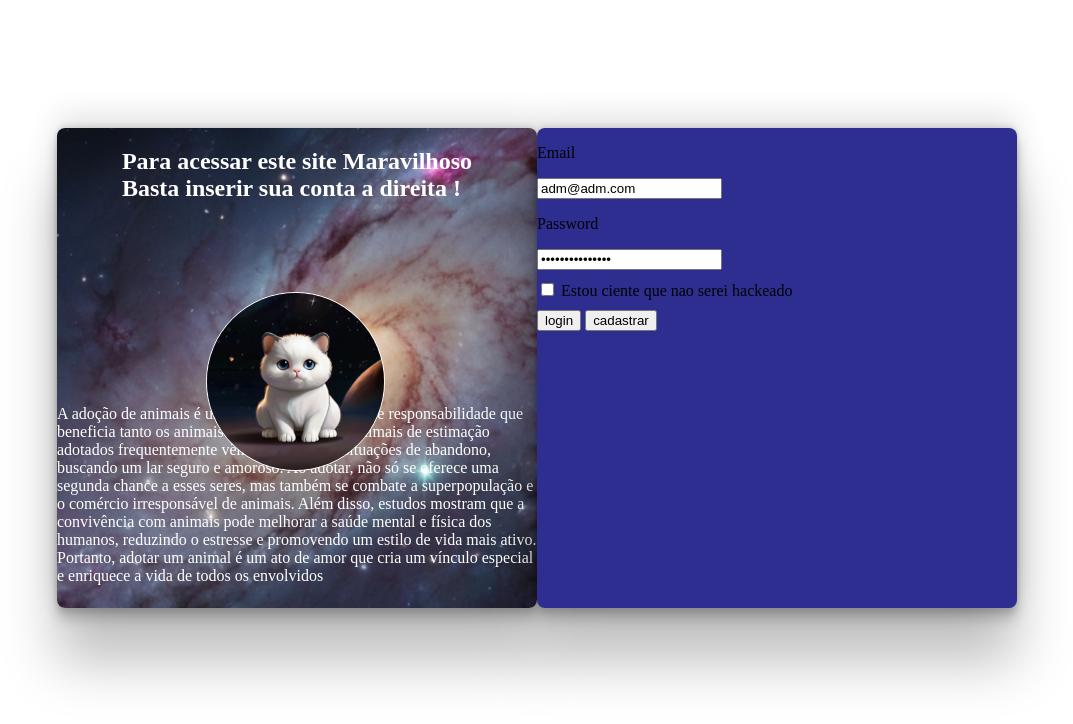
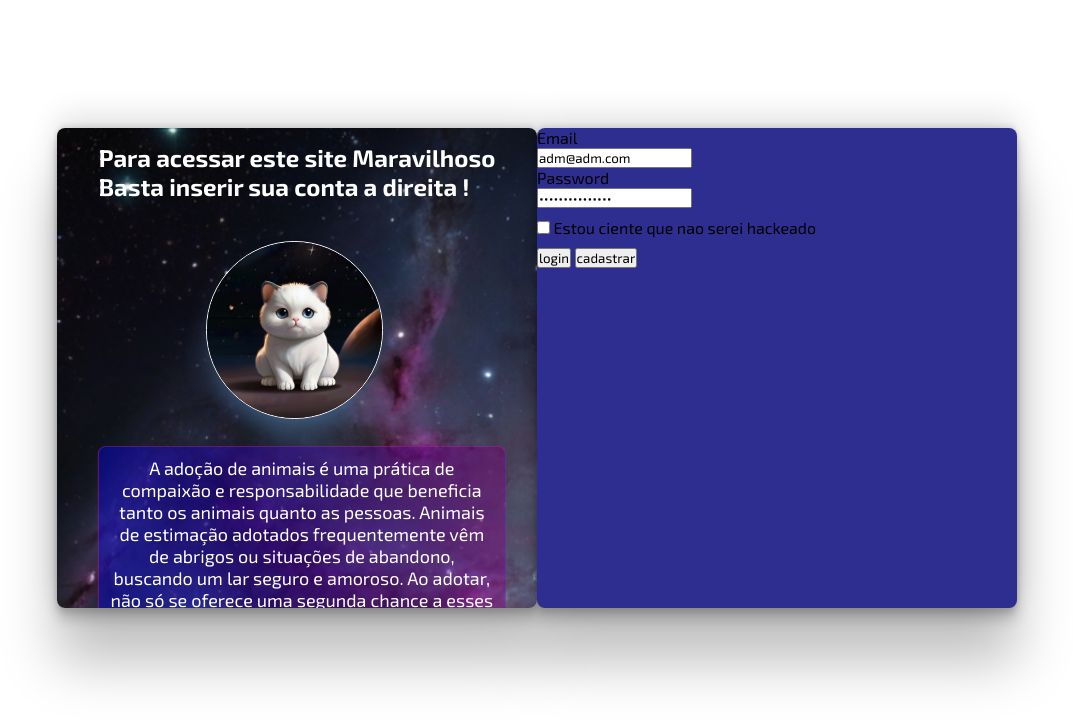
Before and after one commit to MarcioAlac/SiteDoacao, a plain HTML site: page login.html in a window 1280 px wide. Shown: the whole page, without its empty margins (103-1176 px from the left). Drawn offline with Linux system fonts and the light colour scheme.

Commit message:
login desc pronta

```diff
--- a/login.html
+++ b/login.html
@@ -24,16 +24,14 @@
         </div>
 
         <div class="movivation">
-          A adoção de animais é uma prática de compaixão e responsabilidade que
-          beneficia tanto os animais quanto as pessoas. Animais de estimação
-          adotados frequentemente vêm de abrigos ou situações de abandono,
-          buscando um lar seguro e amoroso. Ao adotar, não só se oferece uma
-          segunda chance a esses seres, mas também se combate a superpopulação e
-          o comércio irresponsável de animais. Além disso, estudos mostram que a
-          convivência com animais pode melhorar a saúde mental e física dos
-          humanos, reduzindo o estresse e promovendo um estilo de vida mais
-          ativo. Portanto, adotar um animal é um ato de amor que cria um vínculo
-          especial e enriquece a vida de todos os envolvidos
+          <p>
+            A adoção de animais é uma prática de compaixão e responsabilidade
+            que beneficia tanto os animais quanto as pessoas. Animais de
+            estimação adotados frequentemente vêm de abrigos ou situações de
+            abandono, buscando um lar seguro e amoroso. Ao adotar, não só se
+            oferece uma segunda chance a esses seres, mas também se combate a
+            superpopulação e o comércio irresponsável de animais.
+          </p>
         </div>
       </div>
 
--- a/style/login/login.css
+++ b/style/login/login.css
@@ -1,3 +1,6 @@
+@import url('https://fonts.googleapis.com/css2?family=Cabin:ital,wdth,wght@0,75..100,400..700;1,75..100,400..700&display=swap');
+@import url('https://fonts.googleapis.com/css2?family=Cabin:ital,wdth,wght@0,75..100,400..700;1,75..100,400..700&family=Exo+2:ital,wght@0,100..900;1,100..900&display=swap');
+
 :root
 {
     --card-w: 60vh;
@@ -7,6 +10,18 @@
 
     --bd-c: white;  /* border color */
     --br: 8px;  /* border radius */
+}
+
+
+*
+{
+    margin: 0;
+    padding: 0;
+    box-sizing: border-box;
+
+    font-family: "Exo 2", sans-serif;
+  font-optical-sizing: auto;
+
 }
 
 .border
@@ -35,10 +50,10 @@ main
 .login-desc
 {
     background-image: url('/assets/Default_a_galaxy_full_of_star_in_all_stars_1.jpg');
-    background-size: 100vw;
-    background-position: center;
+    background-size: 300%;
+    background-repeat: no-repeat;
+    background-position-y: 50%;
     overflow: hidden;
-
     width: var(--card-w);
     height: var(--card-h);
 
@@ -47,18 +62,43 @@ main
 
 .desc
 {
+    justify-content: center;
     display: flex;
-    justify-content: center;
+    padding: 15px;
 }
 
 .desc-img img
 {
+    border:1px solid var(--bd-c);
+    box-shadow: rgb(68, 103, 139) 0px 20px 30px -10px;
     border-radius: 80%;
-    border:1px solid var(--bd-c);
+    position: relative;
+    bottom: -25px;
     width: 37%;
-    position: relative;
-    bottom: -70px;
     left: 31%;
+
+}
+
+.login-desc .movivation
+{
+    display: flex;
+    justify-content: center;
+    align-items: center;
+    justify-items: center;
+    width: 85%;
+}
+
+.login-desc .movivation p
+{
+    text-align: center;
+    color: rgb(255, 255, 255);
+    font-size: 18px;
+    margin-top: 12%;
+    transform: translateX(10%);
+    border: 1px solid rgba(196, 40, 170, 0.349);
+    background-image: linear-gradient(to left, rgba(128, 0, 128, 0.425), rgba(0, 0, 255, 0.384));
+    border-radius: var(--br);
+    padding: 10px;
 }
 
 .login-area
```
